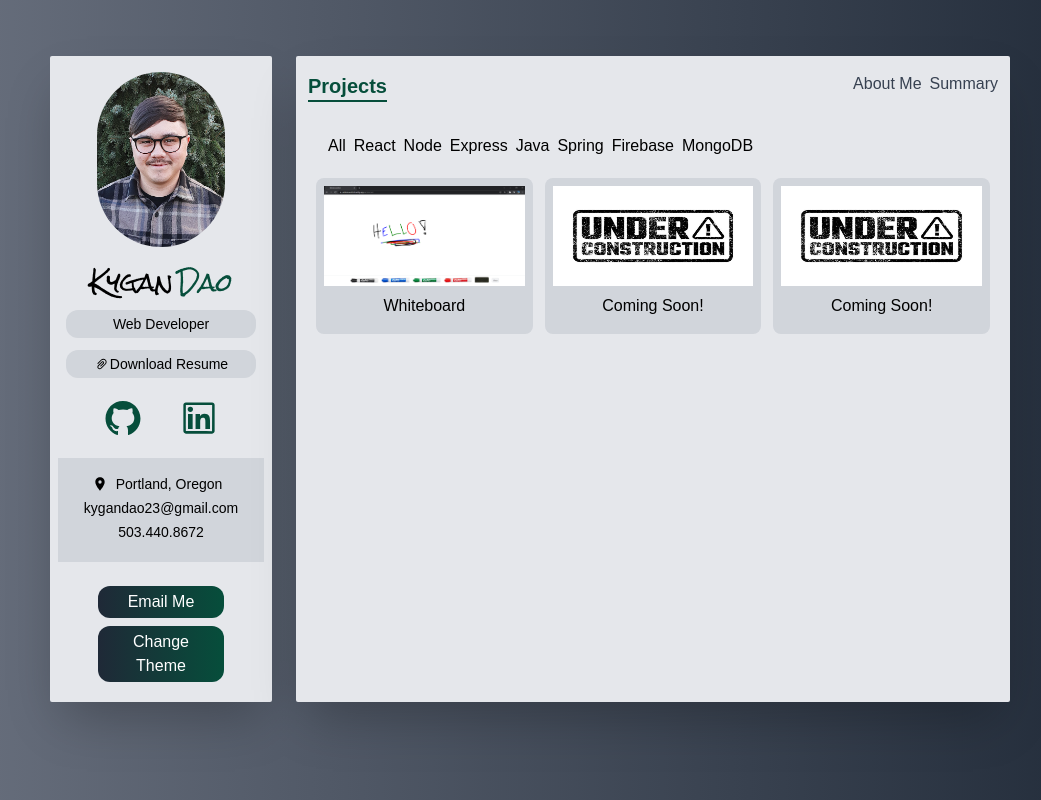
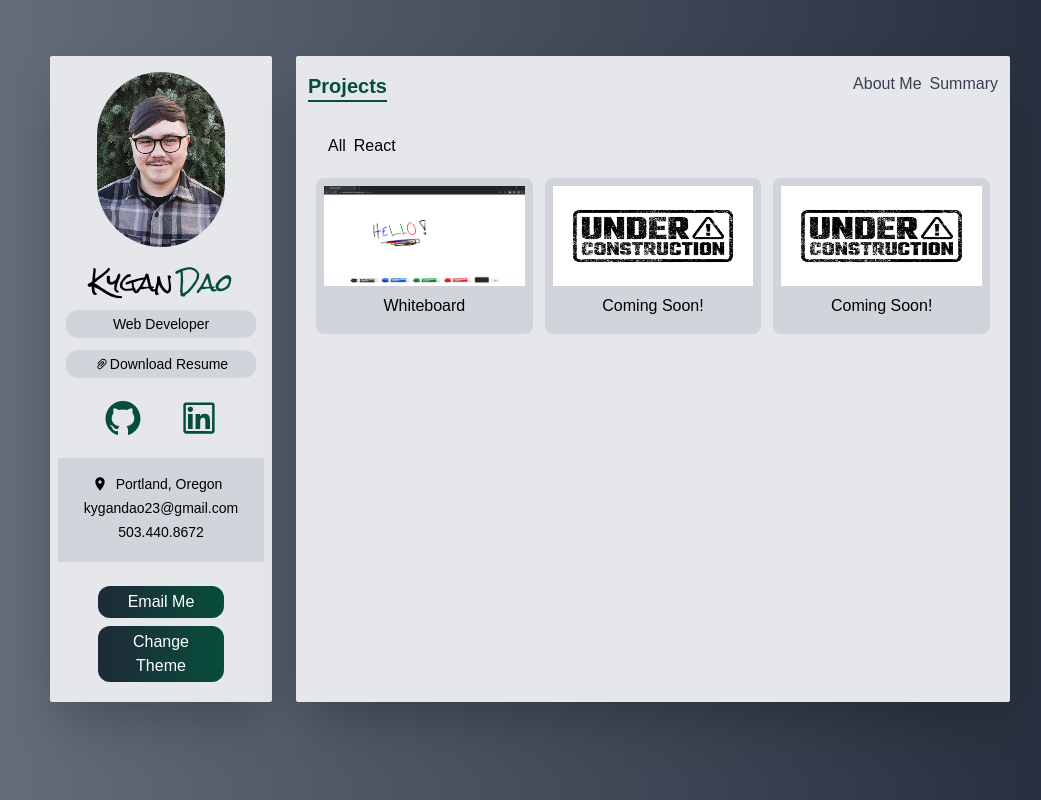
Before and after one commit to Kygandao/kportfoliod, a Next.js app: page /projects in a window 1280 px wide. Shown: the whole page, without its empty margins (110-1151 px from the left). Built offline with nearby package versions, Linux system fonts and the light colour scheme.

Commit message:
temp removal of navbar on projects page, need to complete filter and add more projects

```diff
--- a/components/ProjectsNavbar.tsx
+++ b/components/ProjectsNavbar.tsx
@@ -19,12 +19,12 @@ const ProjectsNavbar:FunctionComponent<{handleProjectFilter:Function, active:str
       <div className='flex px-3 py-2 space-x-2 overscroll-x-auto'>
           <ProjectsNavbarItem value='All' {...props} />
           <ProjectsNavbarItem value='React' {...props} />
-          <ProjectsNavbarItem value='Node' {...props} />
+          {/* ADD BACK ONCE FILTER IS NEEDED <ProjectsNavbarItem value='Node' {...props} />
           <ProjectsNavbarItem value='Express' {...props} />
           <ProjectsNavbarItem value='Java' {...props} />
           <ProjectsNavbarItem value='Spring' {...props} />
           <ProjectsNavbarItem value='Firebase' {...props} />
-          <ProjectsNavbarItem value='MongoDB' {...props} />
+          <ProjectsNavbarItem value='MongoDB' {...props} /> */}
       </div>
   );
 };
--- a/data.ts
+++ b/data.ts
@@ -108,7 +108,7 @@ export const projects:IProjects[] = [
         image_path: '/images/construction.jpg',
         deployed_url: '',
         github_url: '',
-        category: ['Java'],
+        category: [],
         tech_tags: []
     },
     {
@@ -117,7 +117,7 @@ export const projects:IProjects[] = [
         image_path: '/images/construction.jpg',
         deployed_url: '',
         github_url: '',
-        category: ['MongoDB'],
+        category: [],
         tech_tags: []
     },
 ]
--- a/type.ts
+++ b/type.ts
@@ -22,4 +22,5 @@ export interface IProjects{
     tech_tags: string[],
 }
 
-export type Category = 'React' | 'Node' | 'Express' | 'Java' | 'Spring' | 'Firebase' | 'MongoDB';
+export type Category = 'React';
+// add once filter is completed | 'Node' | 'Express' | 'Java' | 'Spring' | 'Firebase' | 'MongoDB'
```
